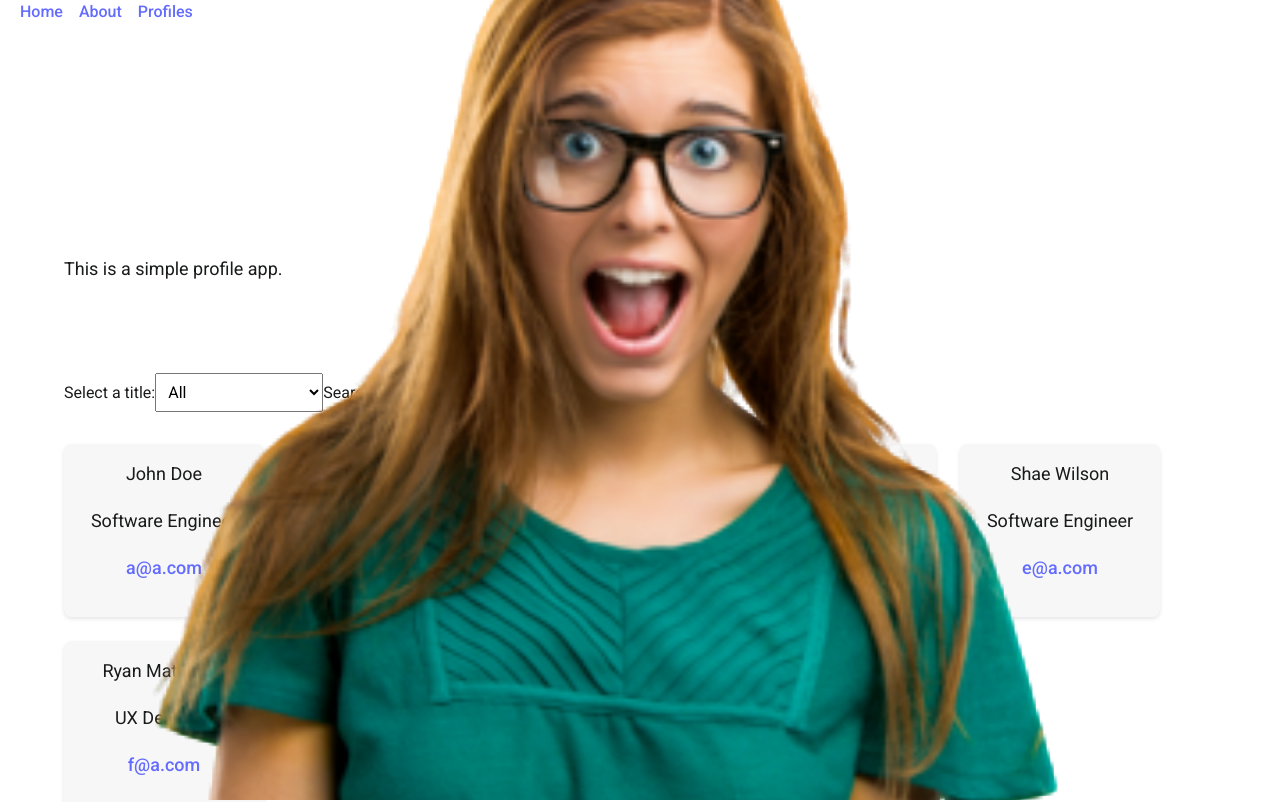
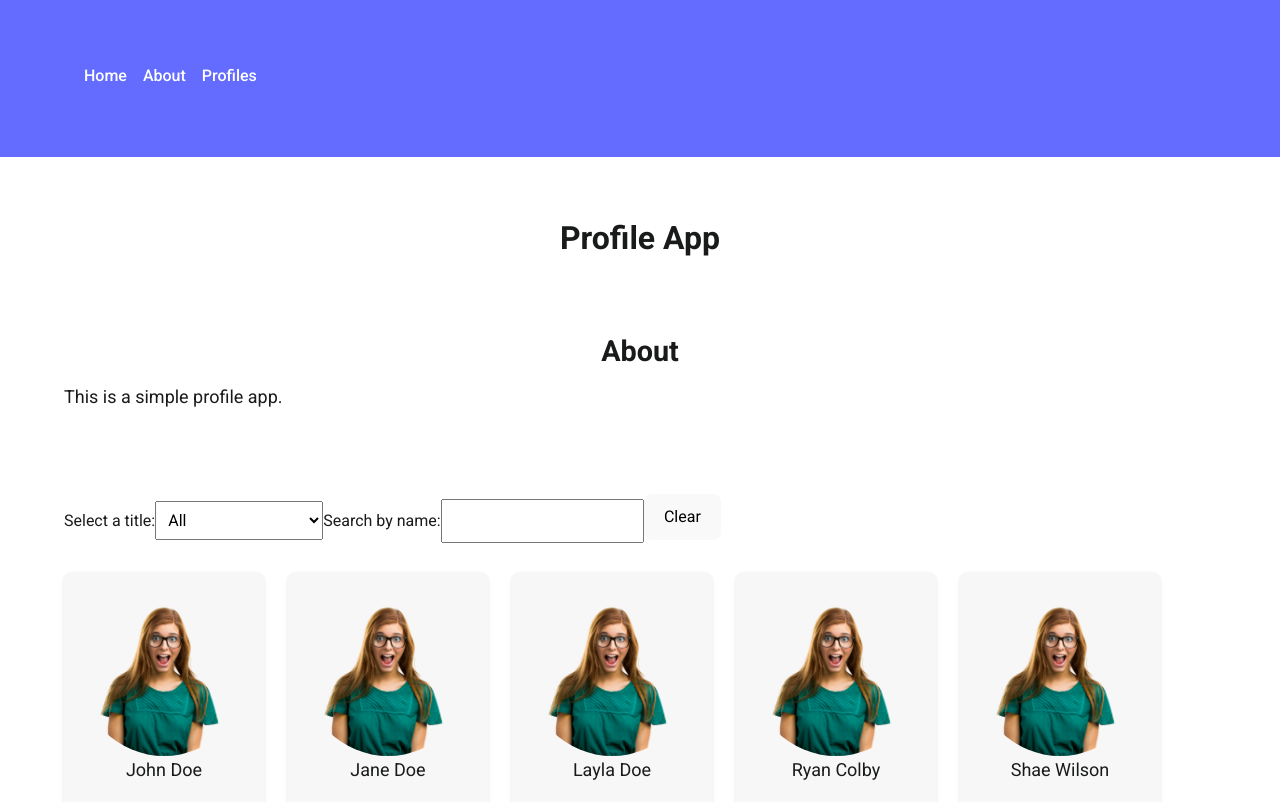
Before and after one commit to Gaializm/profile-app, a React (Vite) app: page / in a window 1280 px wide. Shown: the top 802 px of the page. Built offline with nearby package versions, Linux system fonts and the light colour scheme.

Commit message:
Adding Animations

```diff
--- a/src/App.jsx
+++ b/src/App.jsx
@@ -53,17 +53,28 @@ const App = () => {
     const [title, setTitle] = useState("");
     const [search, setSearch] = useState("");
 
+    const [animation, setAnimation] = useState(false);
+
+    const handleAnimation = () => {
+        setAnimation(false);
+    }
+
+
     const handleTitleChange = (e) => {
         setTitle(e.target.value);
-        console.log(e.target.value)
+        setAnimation(true);
     };
+
+
     const handleSearchChange = (e) => {
         setSearch(e.target.value);
+        setAnimation(true);
     }
 
     const handleClear = () => {
         setTitle("")
         setSearch("")
+        setAnimation(true);
     };
 
     const filteredProfiles = profiles.filter((profile) =>
@@ -79,7 +90,7 @@ const App = () => {
     return (
         <>
             <header>
-                <Navbar />
+                <Navbar/>
             </header>
             <main>
                 <Wrapper>
@@ -115,7 +126,7 @@ const App = () => {
                         </div>
                     </div>
                         <div className="profile-cards">
-                        {filteredProfiles.map(profile => <Card img={profile.img} name={profile.name} title={profile.title} email={profile.email} />)}
+                        {filteredProfiles.map(profile => <Card key={profile.email} {...profile} animate={animation} updateAnimate={handleAnimation} />)}
                         </div>
                 </Wrapper>
             </main>
--- a/src/Styles/card.css
+++ b/src/Styles/card.module.css
@@ -1,3 +1,16 @@
+/* Define the animation keyframes */
+@keyframes cardEnter {
+    0% {
+        opacity: 0;
+        transform: scale(0.9);
+    }
+
+    100% {
+        opacity: 1;
+        transform: scale(1);
+    }
+}
+
 .profile-card {
     background-color: var(--primary-background-color);
     border-radius: var(--border-radius);
@@ -9,8 +22,13 @@
     margin: 0.75rem;
 }
 
-.profile-card__image
-{
+ .is-entering {
+    opacity: 0;
+    transform: scale(0.9);
+    animation: cardEnter 0.5s forwards; /* Apply the animation */
+}
+
+.profile-card__image {
     width: 100%;
     padding-top: 100%;
     border-radius: 50%;
@@ -28,10 +46,6 @@ img {
     object-fit: cover;
 }
 
-h3 {
-    margin: 0.5rem 0;
-}
-
 p {
     margin: 0;
     color: var(--text-color);
--- a/src/Styles/navbar.css
+++ b/src/Styles/navbar.module.css
@@ -6,7 +6,6 @@
 }
 
  &.section
-
 {
     padding-top: 1rem;
     padding-bottom: 1rem;
@@ -23,12 +22,12 @@ li {
     margin-right: 1rem;
 }
 
-a
+li a
 
 {
     color: var(--button-text-color);
 }
 
-a:hover {
+li a:hover {
     color: var(--link-hover-color);
 }
--- a/src/components/Card.jsx
+++ b/src/components/Card.jsx
@@ -1,23 +1,24 @@
-import '../styles/card.css';
+import style from '../Styles/card.module.css';
 import PropTypes from 'prop-types';
-const Card = ({img, name, title, email}) => {
+
+const Card = ({ img, name, title, email, animate, updateAnimate }) => {
 
     return (
-        <div className="profile-card">
-            <div className="profile-card_image">
+        <div className={`${style["profile-card"]} ${animate ? style["is-entering"] : ""}`}
+            onAnimationEnd={updateAnimate}
+        >
+            <div className={style["profile-card__image"]}>
                 <img src={img} alt={name} />
             </div>
-            <div className="profile-card_content">
+            <div className={style["profile-card__content"]}>
                 <p>{name}</p>
                 <p>{title}</p>
-                <p><a href={'mailto:${email}'}>{email}</a></p>
+                <p><a href={`mailto:${email}`}>{email}</a></p>
             </div>
         </div>
     );
 }
-
 Card.propTypes = {
-
     img: PropTypes.string.isRequired,
     name: PropTypes.string.isRequired,
     title: PropTypes.string,
--- a/src/components/Navbar.jsx
+++ b/src/components/Navbar.jsx
@@ -1,7 +1,7 @@
-import '../styles/navbar.css';
+import style from '../Styles/navbar.module.css';
 const Navbar = () => {
     return (
-        <nav className="Navbar">
+        <nav className={`${style["navbar"]}  section`}>
             <ul>
                 <li>
                     <a href="#">Home</a>
```
